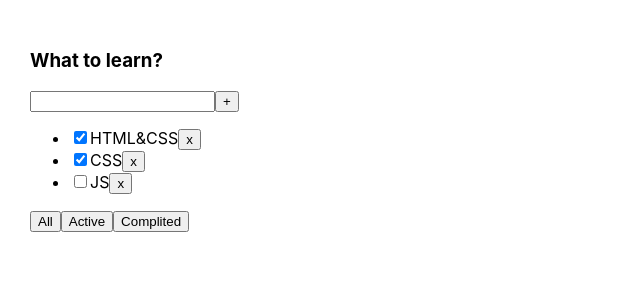
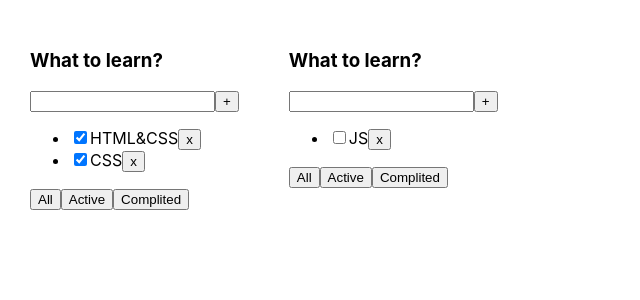
Before and after one commit to vkuznetsoff/todolist-fantastic, a React (Create React App) app: page / in a window 1280 px wide. Shown: the top 300 px of the page, without its empty margins (0-640 px from the left). Built offline with nearby package versions, Linux system fonts and the light colour scheme.

Commit message:
Create todolist array and fix change Filter

```diff
--- a/src/App.tsx
+++ b/src/App.tsx
@@ -4,10 +4,19 @@ import "./App.css";
 import { TaskType, Todolist } from "./Todolist";
 import { v1 } from "uuid";
 
+
+
 export type FilterType = "all" | "active" | "complited";
 
+type TodolistType = {
+  id: string,
+  title: string,
+  // tasks: Array<TaskType>,
+  filter: string
+}
+
 function App() {
-  let tasks1 = [
+  let tasks1: Array<TaskType> = [
     { id: v1(), title: "HTML&CSS", isDone: true },
     { id: v1(), title: "CSS", isDone: true },
     { id: v1(), title: "JS", isDone: false },
@@ -22,17 +31,57 @@ function App() {
   const [tasks, setTasks] = useState<Array<TaskType>>(tasks1);
   const [filter, setFilter] = useState<FilterType>("all");
 
-  function handleFilter(type: FilterType) {
-    setFilter(type);
+  // const [todolists, setTodolists] = useState<Array<TodolistType>>([
+  //   {
+  //     id: v1(),
+  //     title: 'T1',
+  //     // tasks: tasks1,
+  //     filter: 'all'
+  //   },
+  //   {
+  //     id: v1(),
+  //     title: 'T2',
+  //     // tasks: tasks2,
+  //     filter: 'active'
+  //   }
+  // ])
+
+  const [todolists, setTodolists] = useState < Array<TodolistType> > (
+    [
+      {
+        id: v1(),
+        title: 'T1',
+        // tasks: tasks1,
+        filter: 'complited'
+      },
+      {
+        id: v1(),
+        title: 'T2',
+        // tasks: tasks2,
+        filter: 'active'
+      }
+    ]
+  )
+
+  function changeFilter(type: FilterType, todolistId: string) {
+    let todolist = todolists.find(tl => tl.id === todolistId)
+    if (todolist)  {
+      todolist.filter = type
+      setTodolists([...todolists])
     }
 
-  let tasksForUI: Array<TaskType> = [];
-  if (filter == "active") tasksForUI = tasks.filter((t) => t.isDone == false);
-  if (filter == "complited") tasksForUI = tasks.filter((t) => t.isDone == true);
-  if (filter == "all") tasksForUI = tasks;
+
+
+
+  }
+
+  // let tasksForUI: Array<TaskType> = [];
+  // if (filter == "active") tasksForUI = tasks.filter((t) => t.isDone == false);
+  // if (filter == "complited") tasksForUI = tasks.filter((t) => t.isDone == true);
+  // if (filter == "all") tasksForUI = tasks;
 
   function deleteTask(id: string) {
-    // let result
+    let result
     // tasks = arr.filter((el) => el.id !== id)
     setTasks((tasks) => tasks.filter((el) => el.id !== id));
   }
@@ -60,15 +109,37 @@ function App() {
 
   return (
     <div className="App">
-      <Todolist
+
+
+      {
+        todolists.map(tl => {
+          let tasksForUI = tasks
+          if (tl.filter == "active") tasksForUI = tasks.filter((t) => t.isDone == false);
+          if (tl.filter == "complited") tasksForUI = tasks.filter((t) => t.isDone == true);
+          if (tl.filter == "all") tasksForUI = tasks;
+
+          return <Todolist
+            key={tl.id}
+            id={tl.id}
             title="What to learn?"
             tasks={tasksForUI}
             removeTask={deleteTask}
-        filterTask={handleFilter}
+            filterTask={changeFilter}
             addTask={addTask}
             changeStatus={changeStatus}
+            filter={filter}
           />
-      {/* <Todolist title="Movies2" tasks={tasks2} removeTask={deleteTask}/> */}
+        }
+
+
+
+        )
+      }
+
+
+
+
+
     </div>
   );
 }
--- a/src/Todolist.tsx
+++ b/src/Todolist.tsx
@@ -15,12 +15,14 @@ export type TaskType = {
 };
 
 type PropsType = {
+  id: string,
   title: string;
   tasks: Array<TaskType>;
   removeTask: (id: string) => void;
-  filterTask: (type: FilterType) => void;
+  filterTask: (type: FilterType, id: string) => void;
   addTask: (title: string) => void;
   changeStatus: (id: string) => void;
+  filter: FilterType
 };
 
 export function Todolist(props: PropsType) {
@@ -70,9 +72,9 @@ export function Todolist(props: PropsType) {
       </ul>
 
       <div>
-        <button onClick={() => props.filterTask("all")}>All</button>
-        <button onClick={() => props.filterTask("active")}>Active</button>
-        <button onClick={() => props.filterTask("complited")}>Complited</button>
+        <button onClick={() => props.filterTask("all", props.id)}>All</button>
+        <button onClick={() => props.filterTask("active", props.id)}>Active</button>
+        <button onClick={() => props.filterTask("complited", props.id)}>Complited</button>
       </div>
     </div>
   );
```
Lines whose indentation alone changed are shown as unchanged.
